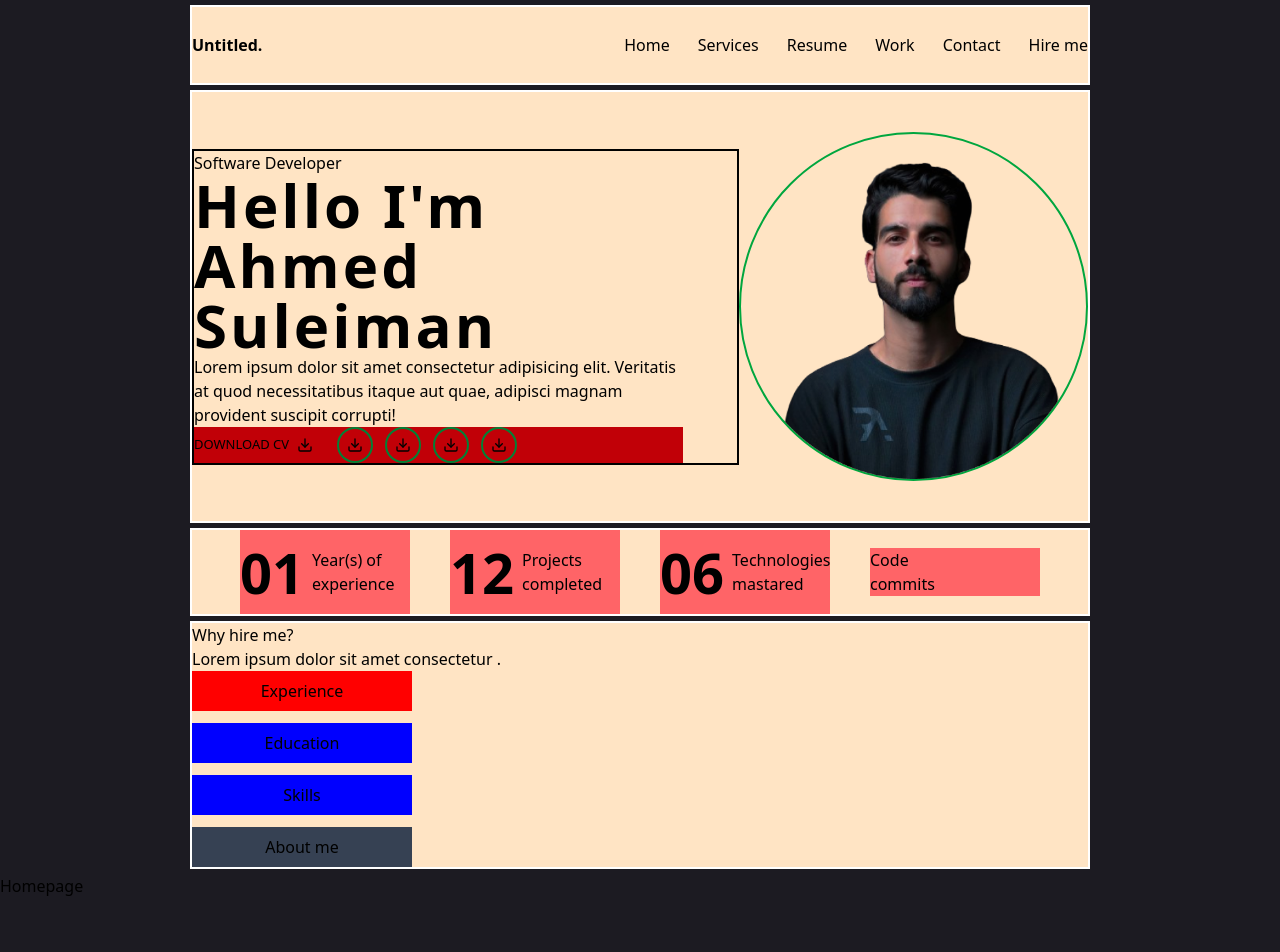
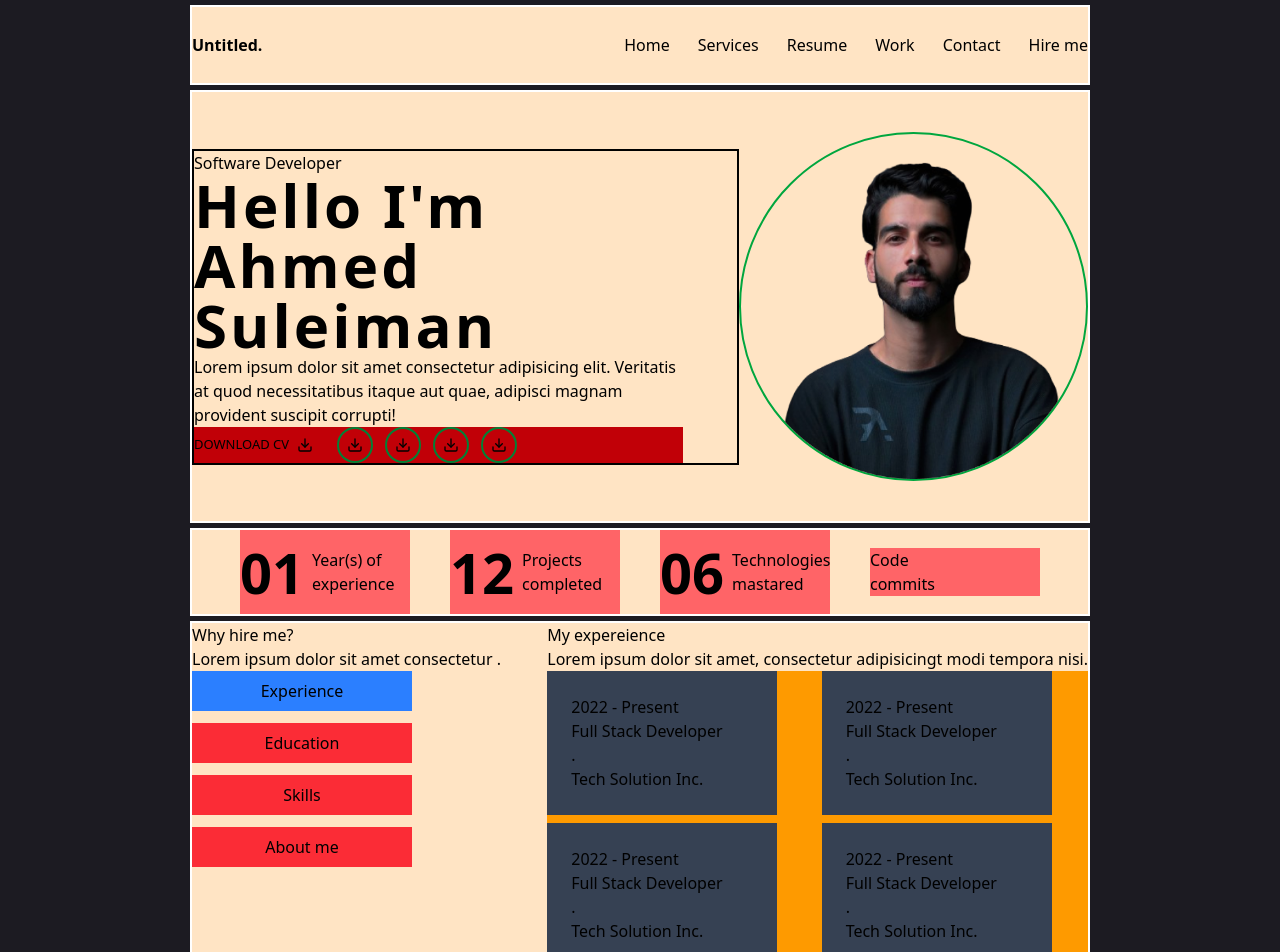
Before and after one commit to untitledDev9/my_portfolio, a React (Vite) app in the folder my-portfolio/: page / in a window 1280 px wide. Shown: the top 952 px of the page. Before the commit the page ends 898 px from the top, so only its background shows below. Built offline with nearby package versions, Linux system fonts and the light colour scheme.

Commit message:
got the state for resume

```diff
--- a/my-portfolio/src/component/Resume.jsx
+++ b/my-portfolio/src/component/Resume.jsx
@@ -7,6 +7,10 @@ const Resume = () => {
   const [experience, setExperience] = useState(true)
   const [education, setEducation] = useState(false)
   const [skill, setSkill] = useState(false)
+  const [about, setAbout] = useState(false)
+
+
+  const [activeSection, setActiveSection] = useState('experience');
 
   // const toggle = () => {
   //   setEducation(!education)
@@ -24,49 +28,40 @@ const Resume = () => {
 
 
           <div
-            onClick={() => setExperience(!experience)}
-            className='px-14 py-2 w-[220px] text-center cursor-pointer'
-            style={{
-              background: experience ? "red" : "blue"
-            }}>
+            onClick={() => setActiveSection('experience')}
+            className={`px-14 py-2 w-[220px] text-center cursor-pointer ${activeSection === 'experience' ? 'bg-blue-500':'bg-red-500'}`}>
             <p>Experience</p>
           </div>
 
 
           <div
-            onClick={() => setEducation(!education)}
-            className='px-14 py-2 w-[220px] text-center cursor-pointer'
-            style={{
-              background: education ? "red" : "blue"
-            }}>
+            onClick={() => setActiveSection('education')}
+             className={`px-14 py-2 w-[220px] text-center cursor-pointer ${activeSection === 'education' ? 'bg-blue-500':'bg-red-500'}`}>
             <p>Education</p>
           </div>
 
 
 
           <div
-            onClick={() => setSkill(!skill)}
-            className='px-14 py-2 w-[220px] text-center cursor-pointer'
-            style={{
-              background: skill ? "red" : "blue"
-            }}>
+            onClick={() => setActiveSection('skill')}
+             className={`px-14 py-2 w-[220px] text-center cursor-pointer ${activeSection === 'skill' ? 'bg-blue-500':'bg-red-500'}`}>
             <p>Skills</p>
           </div>
 
 
 
-
-
-
-          <div className=' bg-gray-700 px-14 py-2 w-[220px] text-center'>
+          <div
+            onClick={() => setActiveSection('about')}
+             className={`px-14 py-2 w-[220px] text-center cursor-pointer ${activeSection === 'about' ? 'bg-blue-500':'bg-red-500'}`}>
             <p>About me</p>
           </div>
+
         </div>
       </div>
 
 
 
-      {/* {experience && (
+      {activeSection === 'experience' && (
         <div className=' '>
           <div>
             <h2>My expereience</h2>
@@ -142,14 +137,14 @@ const Resume = () => {
             </div>
           </div>
         </div>
-      )} */}
+      )}
 
 
 
-      {/* {education && (
+      {activeSection === 'education' && (
         <div className=' '>
           <div>
-            <h2>My expereience</h2>
+            <h2>My Education</h2>
             <p>Lorem ipsum dolor sit amet, consectetur adipisicingt modi tempora nisi.</p>
           </div>
 
@@ -222,9 +217,11 @@ const Resume = () => {
             </div>
           </div>
         </div>
-      )} */}
+      )}
 
-      {skill && (
+
+
+      {activeSection === 'skill' && (
         <div>
           <div>
             <h2>My Skills</h2>
@@ -261,6 +258,28 @@ const Resume = () => {
 
 
 
+      {activeSection ==='about' && (
+        <div>
+          <div>
+            <h2>About me</h2>
+            <p>Lorem ipsum dolor sit amet consectetur adipisicing elit. Provident, voluptate.</p>
+          </div>
+          <div className=' flex gap-14'>
+            <div>
+              <p>Name <span>Ahmed Suleiman</span></p>
+              <p>Name <span>Ahmed Suleiman</span></p>
+              <p>Name <span>Ahmed Suleiman</span></p>
+              <p>Name <span>Ahmed Suleiman</span></p>
+            </div>
+            <div>
+              <p>Name <span>Ahmed Suleiman</span></p>
+              <p>Name <span>Ahmed Suleiman</span></p>
+              <p>Name <span>Ahmed Suleiman</span></p>
+              <p>Name <span>Ahmed Suleiman</span></p>
+            </div>
+          </div>
+        </div>
+      )}
 
     </div>
   )
```
